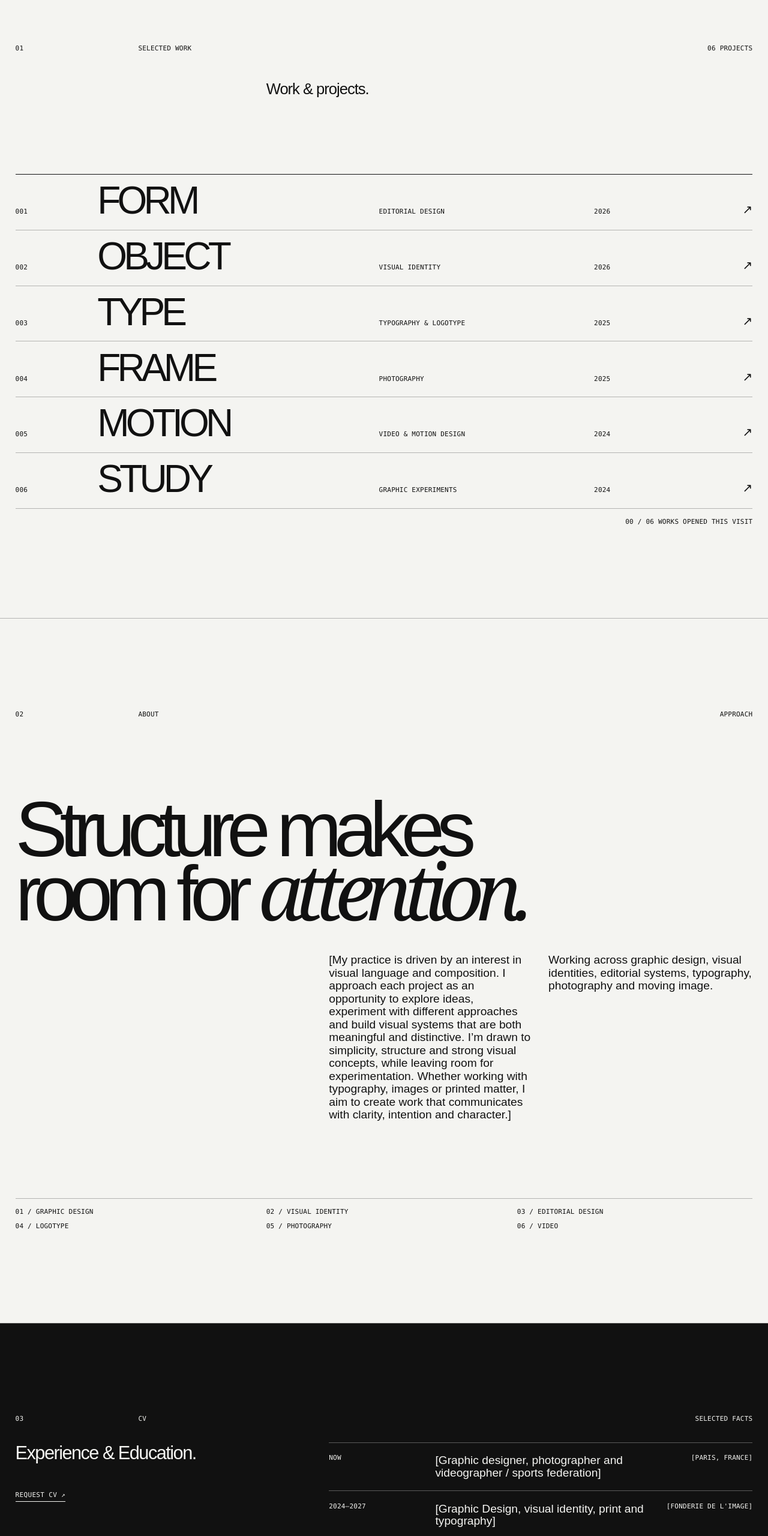
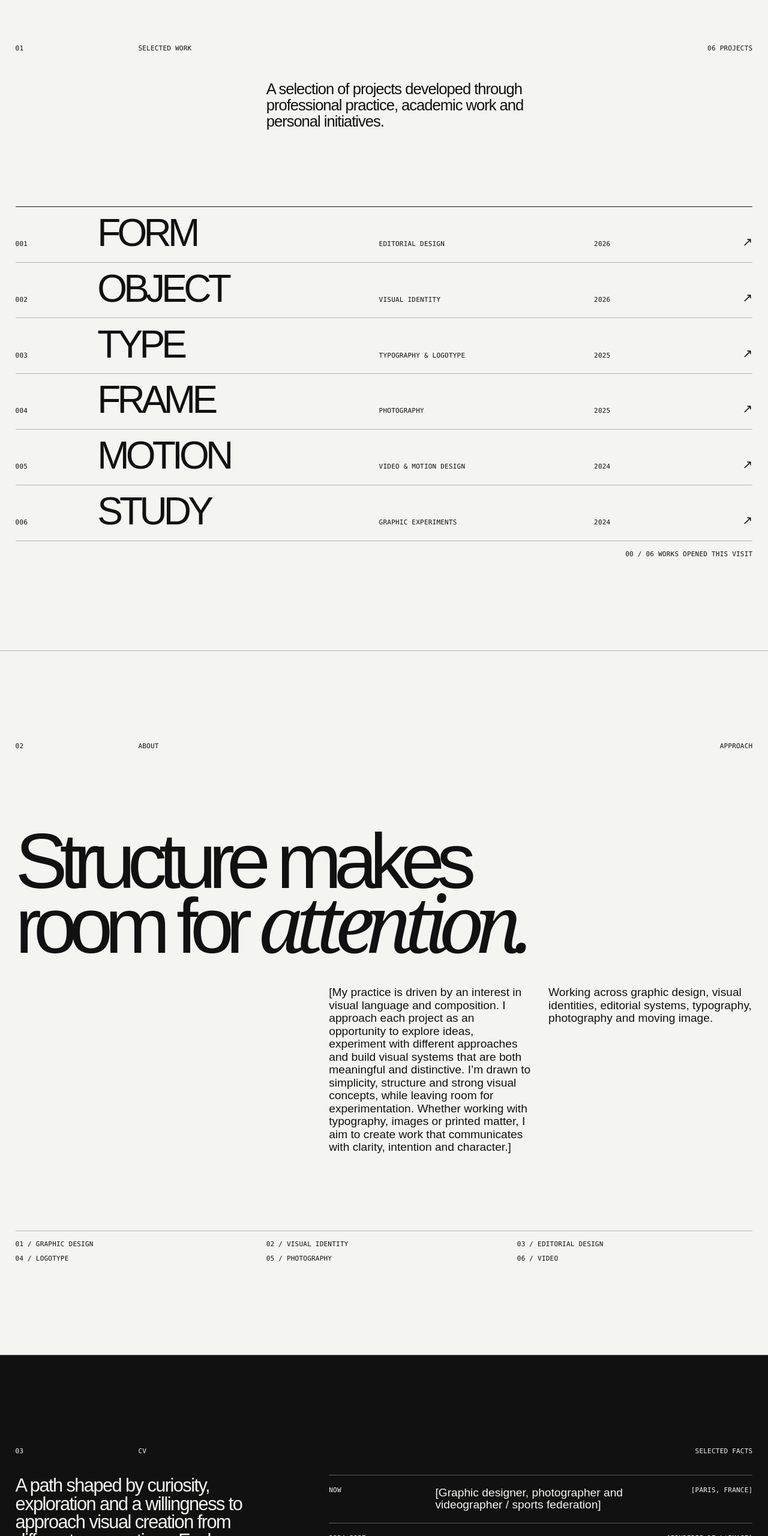
Before and after one commit to karoiel/KAROLPORTFOLIO, a plain HTML site: page index.html in a window 1280 px wide. Shown: the part 880-3440 px from the top of the page at 60% size. Drawn offline with Linux system fonts and the light colour scheme.

Commit message:
Update index.html

```diff
--- a/index.html
+++ b/index.html
@@ -57,7 +57,7 @@
 
         <section id="work" class="work section-grid" aria-labelledby="work-title">
           <div class="section-label"><span>01</span><h2 id="work-title">Selected work</h2><span>06 projects</span></div>
-          <p class="work__intro">Work & projects.</p>
+          <p class="work__intro">A selection of projects developed through professional practice, academic work and personal initiatives.</p>
           <div class="project-list" aria-label="Project index">
             <a class="project-row reveal" data-project="form-001" href="#project/form-001">
               <span class="project-row__number">001</span><strong>FORM</strong><span class="project-row__type">Editorial Design</span><span class="project-row__year">2026</span><span class="project-row__arrow">↗</span>
@@ -95,7 +95,7 @@
 
         <section id="cv" class="cv section-grid" aria-labelledby="cv-title">
           <div class="section-label"><span>03</span><h2 id="cv-title">CV</h2><span>Selected facts</span></div>
-          <div class="cv__intro"><p>Experience & Education.</p><a class="text-link" href="#contact">Request CV ↗</a></div>
+          <div class="cv__intro"><p>A path shaped by curiosity, exploration and a willingness to approach visual creation from different perspectives. Each step has contributed to the development of my practice.</p><a class="text-link" href="#contact">Request CV ↗</a></div>
           <div class="cv__table">
             <div><span>Now</span><p>[Graphic designer, photographer and videographer / sports federation]</p><em>[Paris, France]</em></div>
             <div><span>2024—2027</span><p>[Graphic Design, visual identity, print and typography]</p><em>[Fonderie de l'image]</em></div>
```
